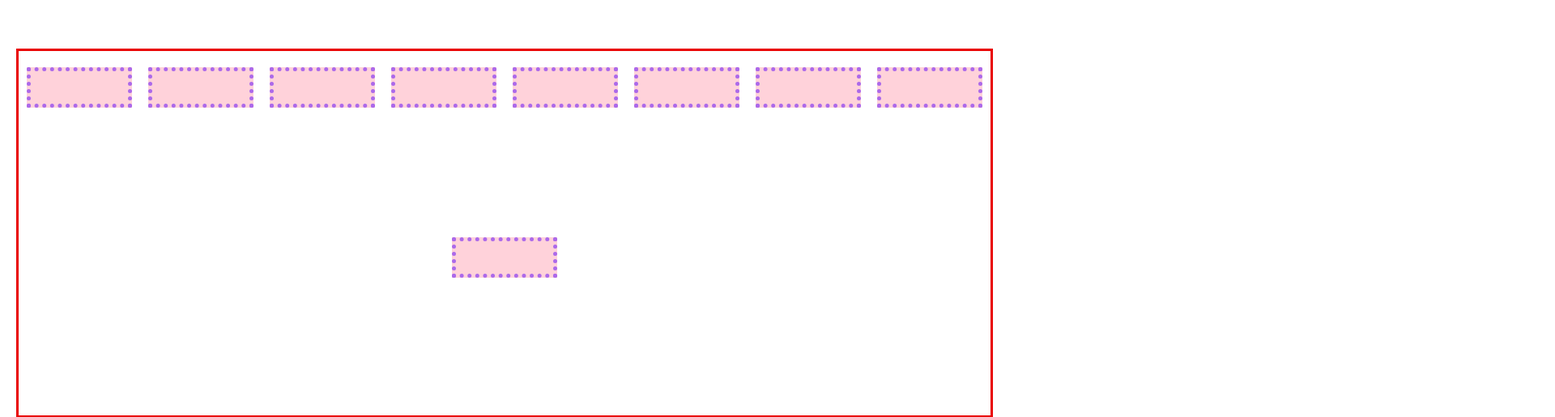
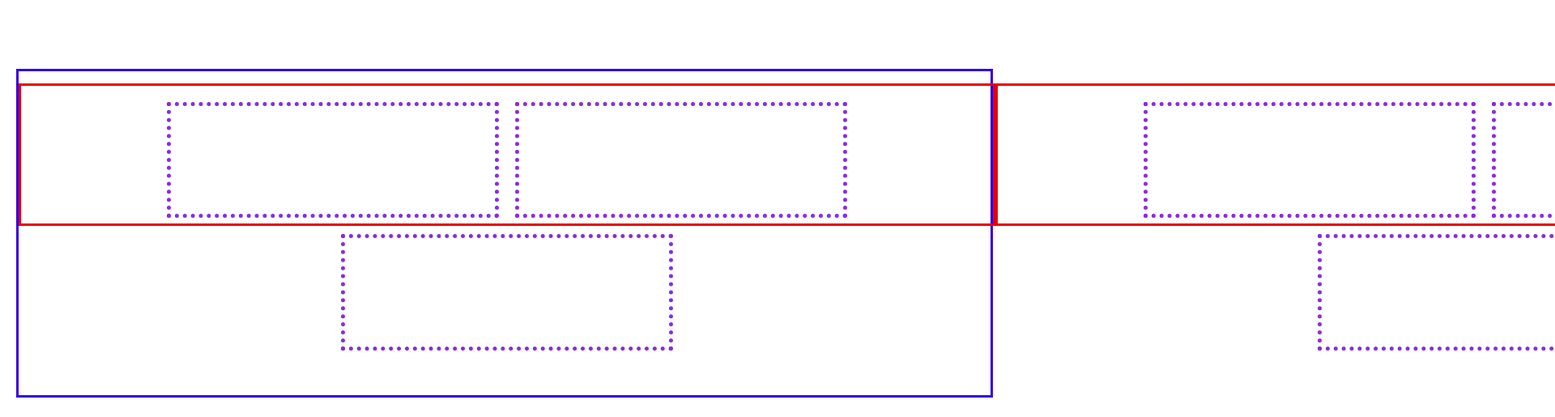
Before and after one commit to afekTheMiniLearner/colors-table-react, a React (Create React App) app: page / in a window 1280 px wide. Shown: the part 104-619 px from the top of the page at 81% size, 1920 px wide, since content can reach past the window. Built offline with nearby package versions, Linux system fonts and the light colour scheme.

Commit message:
settings of square sent as object of styles instead of only height and width + their sizes calculated dependantly on the main container's sizes

```diff
--- a/src/base-components/Sqaure/Square.jsx
+++ b/src/base-components/Sqaure/Square.jsx
@@ -2,24 +2,24 @@ import React from "react";
 import PropTypes from "prop-types";
 import "./Square.scss";
 
-export function Square({ value, setValue, height, width }) {
+export function Square({ value, setValue, style }) {
+  Object.assign(
+    {
+      backgroundColor: value,
+      opacity: 0.7,
+    },
+    style
+  );
+
   return (
-    <div
-      className="square"
-      style={{ backgroundColor: value, opacity: 0.7, height, width }}
-      onClick={() => setValue()}
-    ></div>
+    <div className="square" style={style} onClick={() => setValue()}></div>
   );
 }
 
 Square.propTypes = {
   value: PropTypes.string,
   setValue: PropTypes.func,
-  height: PropTypes.string,
-  width: PropTypes.string,
+  style: PropTypes.object,
 };
 
-Square.defaultProps = {
-  height: "10%",
-  width: "10%",
-};
+Square.defaultProps = {};
--- a/src/components/ColorsTable/ColorsTable.jsx
+++ b/src/components/ColorsTable/ColorsTable.jsx
@@ -1,6 +1,7 @@
 import React, { useState } from "react";
 import PropTypes from "prop-types";
 import { matrix, matrixColumnCount, matrixRowCount } from "../../utils/consts";
+import { Row } from "../";
 import {
   generateRandomColor,
   fillSquareComponentsInMatrix,
@@ -17,16 +18,22 @@ export function ColorsTable({ width, height }) {
 
   fillSquareComponentsInMatrix(matrix, colorState, setColorState, squareSize);
 
+  console.log(squareSize);
   return (
-    <div className="row" style={{ height: `${height}px`, width: `${width}px` }}>
-      {matrix}
+    <div
+      className="tableContainer"
+      style={{ height: `${height}px`, width: `${width}px` }}
+    >
+      {matrix.map((row, i) => (
+        <Row key={i} row={row} />
+      ))}
     </div>
   );
 }
 
 ColorsTable.propTypes = {
-  width: PropTypes.string,
-  height: PropTypes.string,
+  width: PropTypes.number,
+  height: PropTypes.number,
 };
 
 ColorsTable.defaultProps = {};
--- a/src/components/ColorsTable/ColorsTable.scss
+++ b/src/components/ColorsTable/ColorsTable.scss
@@ -1,10 +1,7 @@
-.row {
+.tableContainer {
   display: flex;
   flex-wrap: wrap;
-  justify-content: center;
-  margin: 15px auto;
-  gap: 20px;
-  padding: 20px 0 30px 0;
+  flex-direction: column;
 
-  border: 3px solid rgb(233, 0, 0);
+  border: 3px solid rgb(50, 0, 233);
 }
--- /dev/null
+++ b/src/components/Row/Row.jsx
@@ -0,0 +1,13 @@
+import React from "react";
+import PropTypes from "prop-types";
+import "./Row.scss";
+
+export function Row({ row }) {
+  return <div className="row">{row}</div>;
+}
+
+Row.propTypes = {
+  row: PropTypes.array,
+};
+
+Row.defaultProps = {};
--- /dev/null
+++ b/src/components/Row/Row.scss
@@ -0,0 +1,12 @@
+.row {
+  display: flex;
+  flex-wrap: wrap;
+  flex-direction: row;
+  justify-content: center;
+  margin: 15px auto;
+  gap: 20px;
+  padding: 20px 0 30px 0;
+  height: 30%;
+  width: 100%;
+  border: 3px solid rgb(233, 0, 0);
+}
--- a/src/components/index.js
+++ b/src/components/index.js
@@ -1 +1,2 @@
 export * from "./ColorsTable/ColorsTable";
+export * from "./Row/Row";
```
